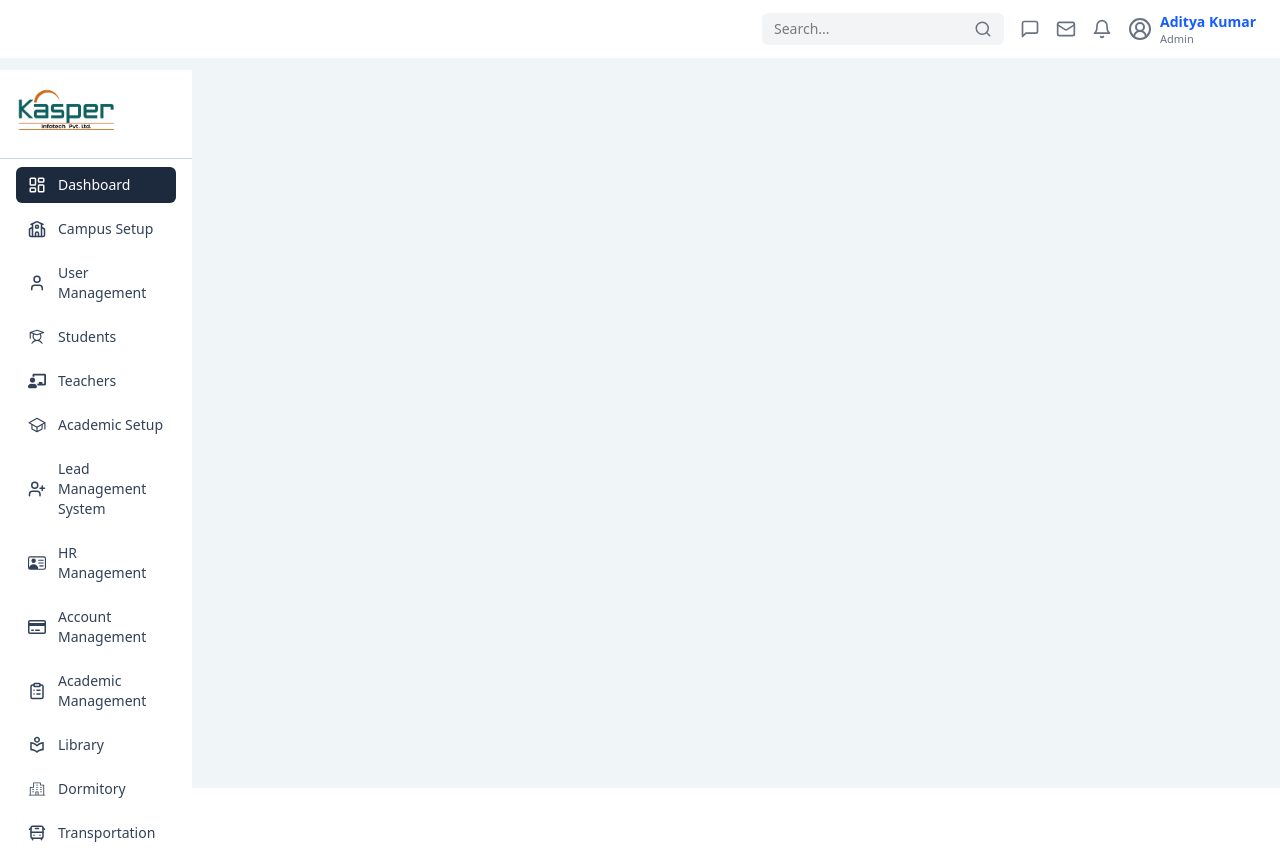
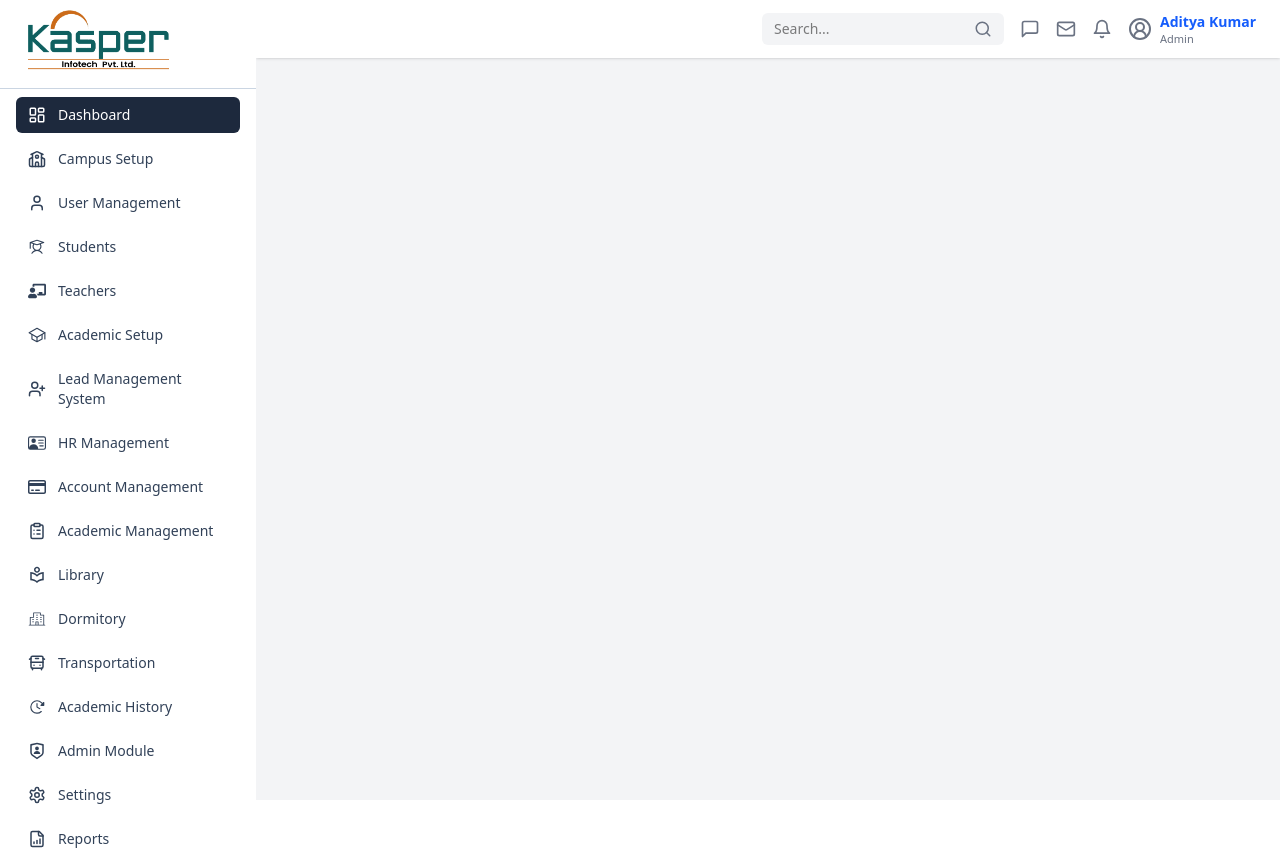
Before and after one commit to codesaurabhk/SMS_new, a React (Vite) app in the folder client/: page / in a window 1280 px wide. Before the commit the page ends 800 px from the top, so only its background shows below. Built offline with nearby package versions, Linux system fonts and the light colour scheme.

Commit message:
fix formet

```diff
--- a/client/src/components/Menu.jsx
+++ b/client/src/components/Menu.jsx
@@ -1,3 +1,65 @@
+// import React, { useState, useEffect } from "react";
+// import { Outlet, useLocation } from "react-router-dom";
+// import Navbar from "../components/Navbar/Navbar";
+// import Sidebar from "../components/Sidebar/Sidebar";
+
+// function Menu() {
+//   const [openSidebar, setOpenSidebar] = useState(false);
+//   const { pathname } = useLocation();
+
+//   // Close sidebar on route change
+//   useEffect(() => {
+//     setOpenSidebar(false);
+//   }, [pathname]);
+
+//   // Lock body scroll when sidebar open
+//   useEffect(() => {
+//     if (openSidebar) {
+//       document.body.style.overflow = "hidden";
+//     } else {
+//       document.body.style.overflow = "";
+//     }
+//     return () => (document.body.style.overflow = "");
+//   }, [openSidebar]);
+
+//   return (
+//     <div >
+
+//       {/* Navbar */}
+//       <div className="shadow">
+//         <Navbar
+//           onToggleSidebar={() => setOpenSidebar(v => !v)}
+//           isSidebarOpen={openSidebar}
+//         />
+//       </div>
+
+//       <div className="flex items-center relative">
+
+//         {/* Sidebar */}
+//          <aside className={`sidebar-left ${openSidebar ? "is-open" : ""}`}>
+//           <Sidebar />
+//         </aside>
+
+//         {/* Backdrop */}
+//         {openSidebar && (
+//           <div
+//             className="sidebar-backdrop"
+//             onClick={() => setOpenSidebar(false)}
+//           />
+//         )}
+
+//         {/* Content */}
+//         <main className="sidebar-right">
+//           <Outlet />
+//         </main>
+
+//       </div>
+//     </div>
+//   );
+// }
+
+// export default Menu;
+
 import React, { useState, useEffect } from "react";
 import { Outlet, useLocation } from "react-router-dom";
 import Navbar from "../components/Navbar/Navbar";
@@ -7,53 +69,56 @@ function Menu() {
   const [openSidebar, setOpenSidebar] = useState(false);
   const { pathname } = useLocation();
 
-  // Close sidebar on route change
   useEffect(() => {
     setOpenSidebar(false);
   }, [pathname]);
 
-  // Lock body scroll when sidebar open
   useEffect(() => {
-    if (openSidebar) {
-      document.body.style.overflow = "hidden";
-    } else {
-      document.body.style.overflow = "";
-    }
+    document.body.style.overflow = openSidebar ? "hidden" : "";
     return () => (document.body.style.overflow = "");
   }, [openSidebar]);
 
   return (
-    <div >
+    <div className="flex h-screen bg-gray-100">
 
-      {/* Navbar */}
-      <div className="shadow">
-        <Navbar
-          onToggleSidebar={() => setOpenSidebar(v => !v)}
-          isSidebarOpen={openSidebar}
-        />
-      </div>
+      {/* ===== SIDEBAR ===== */}
+      <aside
+        className={`
+          fixed lg:static z-50
+          h-full w-64 bg-white
+          transform transition-transform duration-300
+          ${openSidebar ? "translate-x-0" : "-translate-x-full"}
+          lg:translate-x-0
+        `}
+      >
+        <Sidebar />
+      </aside>
 
-      <div className="flex items-center relative">
+      {/* ===== RIGHT AREA ===== */}
+      <div className="flex flex-col flex-1">
 
-        {/* Sidebar */}
-         <aside className={`sidebar-left ${openSidebar ? "is-open" : ""}`}>
-          <Sidebar />
-        </aside>
+        {/* NAVBAR (STARTS AFTER SIDEBAR) */}
+        <div >
+          <Navbar
+            onToggleSidebar={() => setOpenSidebar(v => !v)}
+            isSidebarOpen={openSidebar}
+          />
+        </div>
 
-        {/* Backdrop */}
-        {openSidebar && (
-          <div
-            className="sidebar-backdrop"
-            onClick={() => setOpenSidebar(false)}
-          />
-        )}
-
-        {/* Content */}
-        <main className="sidebar-right">
+        {/* PAGE CONTENT */}
+        <main className="flex-1 overflow-y-auto p-6">
           <Outlet />
         </main>
 
       </div>
+
+      {/* ===== BACKDROP (MOBILE ONLY) ===== */}
+      {openSidebar && (
+        <div
+          className="fixed inset-0 bg-black/40 z-40 lg:hidden"
+          onClick={() => setOpenSidebar(false)}
+        />
+      )}
     </div>
   );
 }
```
